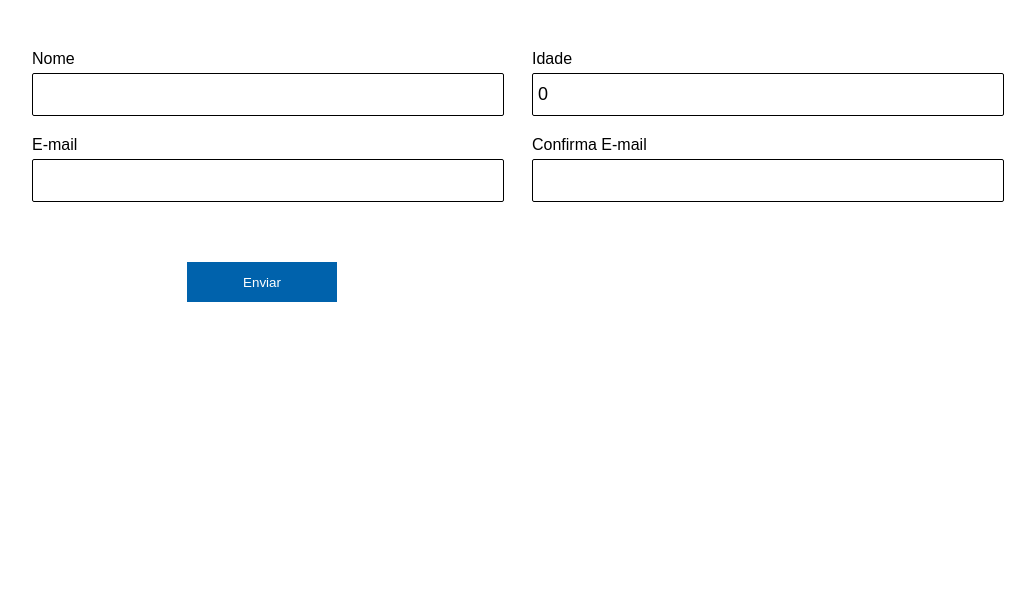
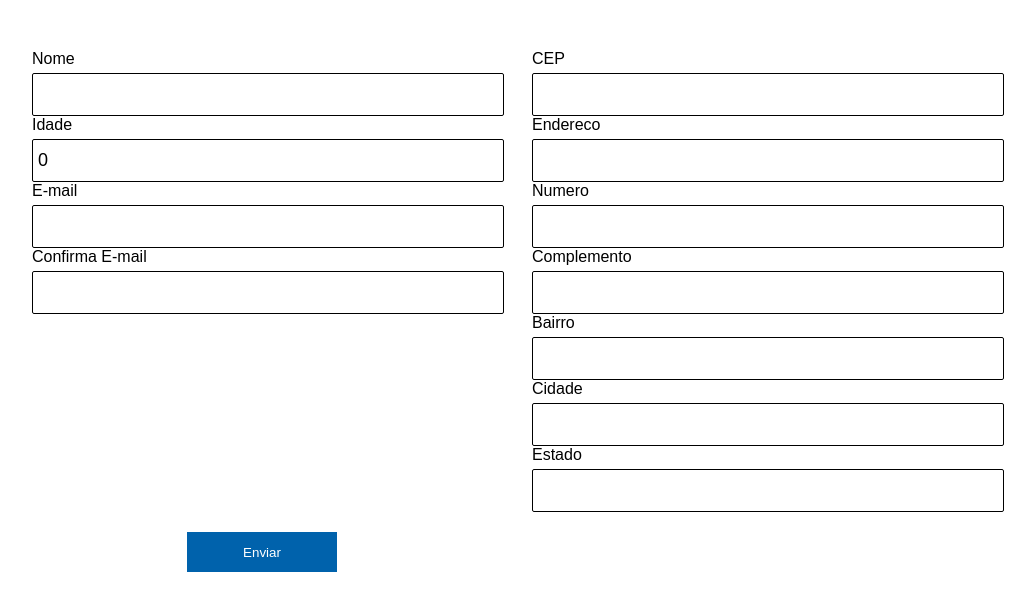
Before and after one commit to LuanBraga/form-app, an Angular app: page / in a window 1280 px wide. Shown: the top 610 px of the page, without its empty margins (128-1163 px from the left). Built offline with nearby package versions, Linux system fonts and the light colour scheme.

Commit message:
add form groups on template

```diff
--- a/src/app/components/tempplate-driven/tempplate-driven.component.html
+++ b/src/app/components/tempplate-driven/tempplate-driven.component.html
@@ -1,4 +1,5 @@
 <form #myForm="ngForm" (submit)="onSubmit(myForm)">
+    <div ngModelGroup="informacoes">
         <label>
             <p>Nome</p>
             <input type="text" name="nome" [(ngModel)]="informacoes.nome">
@@ -18,6 +19,44 @@
             <p>Confirma E-mail</p>
             <input type="email" name="confirmaEmail" [(ngModel)]="informacoes.confirmaEmail">
         </label>
+    </div>
+
+    <div ngModelGroup="endereco">
+        <label>
+            <p>CEP</p>
+            <input type="text" name="cep" ngModel>
+        </label>
+
+        <label>
+            <p>Endereco</p>
+            <input type="text" name="logradouro" ngModel>
+        </label>
+
+        <label>
+            <p>Numero</p>
+            <input type="text" name="numero" ngModel>
+        </label>
+
+        <label>
+            <p>Complemento</p>
+            <input type="text" name="complemento" ngModel>
+        </label>
+
+        <label>
+            <p>Bairro</p>
+            <input type="text" name="bairro" ngModel>
+        </label>
+
+        <label>
+            <p>Cidade</p>
+            <input type="text" name="localidade" ngModel>
+        </label>
+
+        <label>
+            <p>Estado</p>
+            <input type="text" name="uf" ngModel>
+        </label>
+    </div>
 
     <button type="submit">Enviar</button>
 </form>
```
Lines whose indentation alone changed are shown as unchanged.
